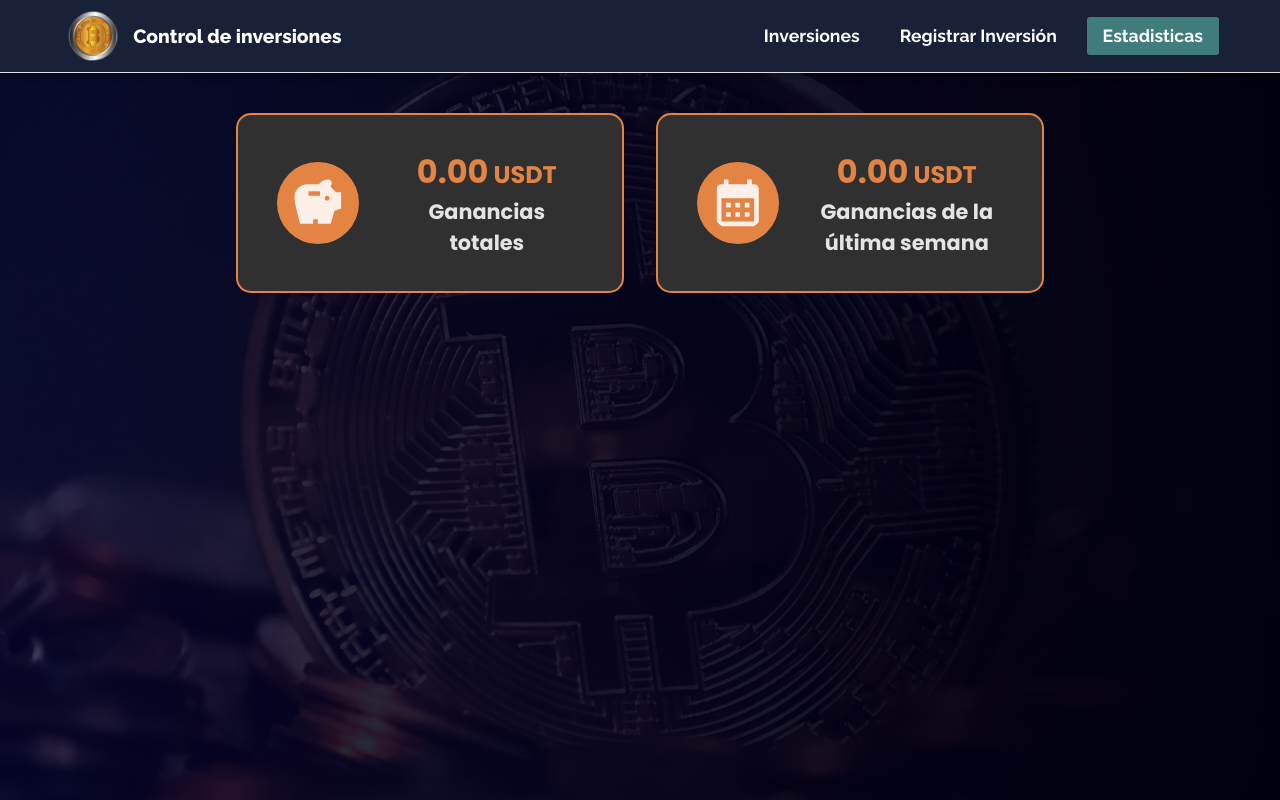
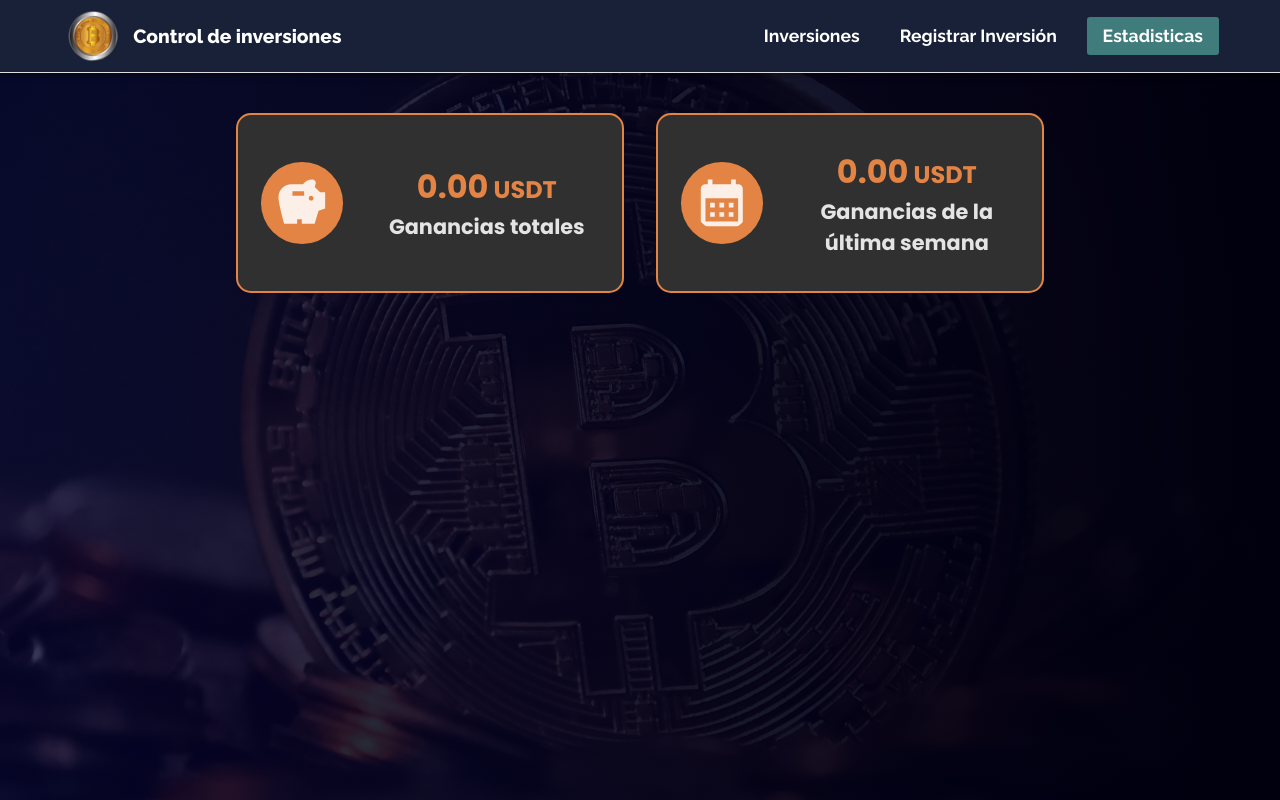
Before and after one commit to FacundoMangin41/Inversiones, a React (Vite) app: page /estadisticas in a window 1280 px wide. Built offline with nearby package versions, Linux system fonts and the light colour scheme.

Commit message:
Update tarjetas.css

```diff
--- a/src/components/target/css/tarjetas.css
+++ b/src/components/target/css/tarjetas.css
@@ -47,7 +47,7 @@
     font-size: 1.6rem;
     font-family: "Poppins", sans-serif;
     font-weight: 700;
-    width: 12rem;
+    width: 14rem;
 }
 
 
@@ -93,6 +93,7 @@
 
     .contenedorTarjetasInformacion h3{
         font-size: 1rem;
+        width: 10rem;
     }
 }
 
@@ -119,6 +120,7 @@
 
     .contenedorTarjetasInformacion h3{
         font-size: 0.8rem;
+        width: 7.5rem;
     }
 }
 
@@ -144,5 +146,6 @@
 
     .contenedorTarjetasInformacion h3{
         font-size: 1.15rem;
+        width: 12rem;
     }
 }
```
